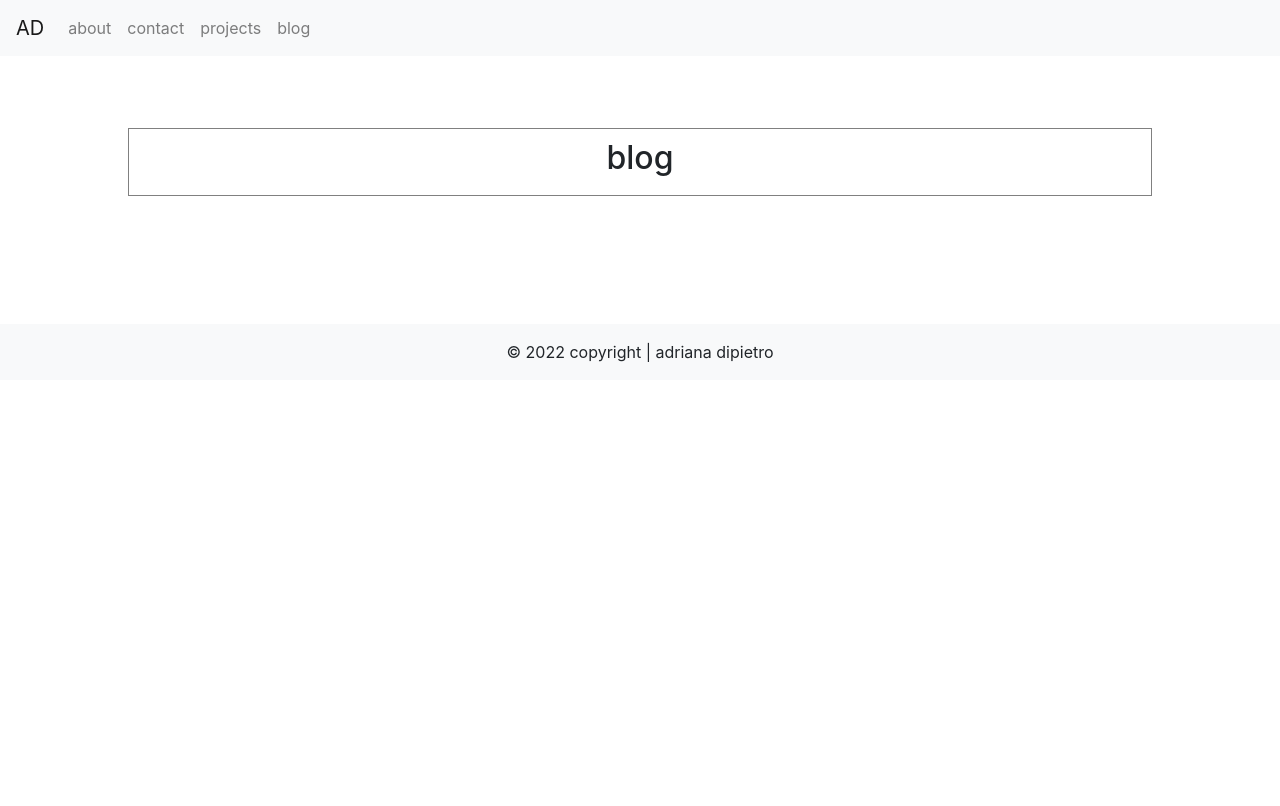
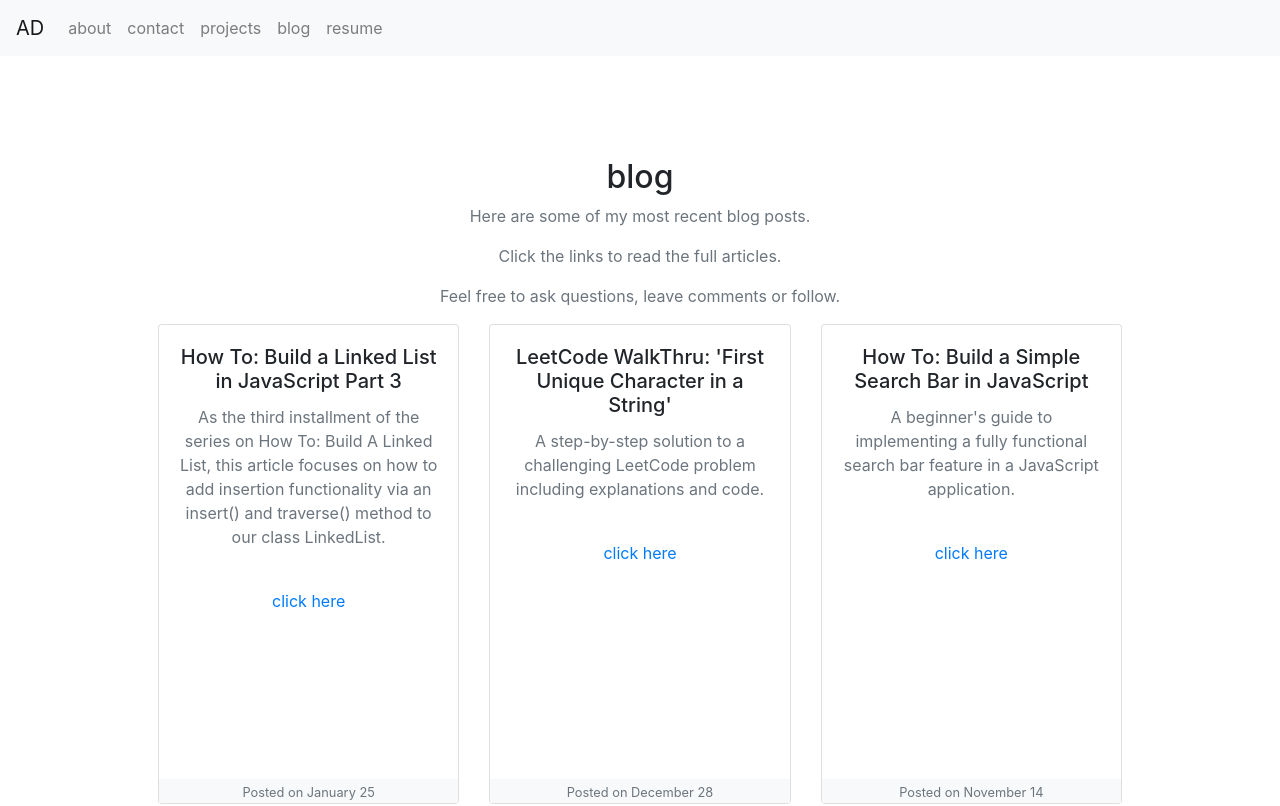
Before and after one commit to am20dipi/adrianadipietro, a React (Create React App) app in the folder frontend/: page /blog in a window 1280 px wide. Shown: the top 806 px of the page. Built offline with nearby package versions, Linux system fonts and the light colour scheme.

Commit message:
trying to display resume in Resume functional component; adding recent blog posts to Blog.js; styling Blog; adding contact info to Contact.js

```diff
--- a/frontend/src/components/App.js
+++ b/frontend/src/components/App.js
@@ -4,6 +4,7 @@ import About from './About'
 import Contact from './Contact'
 import Footer from './Footer'
 import Blog from './Blog'
+import Resume from './Resume'
 import React from 'react'
 import { BrowserRouter, Routes, Route, Link } from 'react-router-dom'
 
@@ -17,6 +18,7 @@ function App() {
             <Route path="/about" element={<About />} />
             <Route path="/contact" element={<Contact />} />
             <Route path="/blog" element={<Blog />} />
+            <Route path="/resume" element={<Resume />} />
           </Routes>
         </BrowserRouter>
     <Footer/>
--- a/frontend/src/components/Blog.js
+++ b/frontend/src/components/Blog.js
@@ -1,8 +1,52 @@
+import { Link } from 'react-router-dom'
+
+
 function Blog(){
     return (
         <div className="container">
             <h2>blog</h2>
+            <p className="text-muted">Here are some of my most recent blog posts.</p>
+            <p className="text-muted"> Click the links to read the full articles. </p>
+            <p className="text-muted"> Feel free to ask questions, leave comments or follow.</p>
+            <div className="card-deck">
+                <div className="card">
+                    <div className="card-body">
+                        <h5 className="card-title">How To: Build a Linked List in JavaScript Part 3</h5>
+                        <p className="card-text text-muted">
+                            As the third installment of the series on How To: Build A Linked List, this article focuses on
+                            how to add insertion functionality via an insert() and traverse() method to our class LinkedList.
+                        </p>
+                        <br/>
+                        <a href="https://dev.to/am20dipi/how-to-build-a-linked-list-in-javascript-part-3-77m" target="_blank" rel="noopener noreferrer" className="card-link">click here</a>
+
+                    </div>
+                    <p class="card-text bg-light"><small class="text-muted">Posted on January 25</small></p>
+                </div>
+                <div className="card">
+                    <div className="card-body">
+                        <h5 className="card-title">LeetCode WalkThru: 'First Unique Character in a String'</h5>
+                        <p className="card-text text-muted">
+                            A step-by-step solution to a challenging LeetCode problem including explanations and code.
+                        </p>
+                        <br/>
+                        <a href="https://dev.to/am20dipi/leetcode-walkthru-first-unique-character-in-a-string-1lh5" target="_blank" rel="noopener noreferrer" className="card-link">click here</a>
+                    </div>
+                    <p class="card-text bg-light"><small class="text-muted">Posted on December 28</small></p>
+                </div>
+                <div className="card">
+                    <div className="card-body">
+                        <h5 className="card-title">How To: Build a Simple Search Bar in JavaScript</h5>
+                        <p className="card-text text-muted">
+                            A beginner's guide to implementing a fully functional search bar feature in a JavaScript application.
+                        </p>
+                        <br/>
+                        <a href="https://dev.to/am20dipi/how-to-build-a-simple-search-bar-in-javascript-4onf"  target="_blank" rel="noopener noreferrer" className="card-link">click here</a>
+                    </div>
+                    <p class="card-text bg-light"><small class="text-muted">Posted on November 14</small></p>
+                </div>
+            </div>
         </div>
+
     )
 }
 
--- a/frontend/src/components/Contact.js
+++ b/frontend/src/components/Contact.js
@@ -4,7 +4,9 @@ function Contact(){
             <div className="container">
                 <h2>contact me</h2>
                 <p>...</p>
-
+                <p>adrianadipietro4@gmail.com</p>
+                <a href="https://www.linkedin.com/in/adriana-dipietro/" target="_blank" rel="noopener noreferrer" className="card-link">LinkedIn</a>
+                <a href="https://www.github.com/am20dipi/" target="_blank" rel="noopener noreferrer" className="card-link">Github</a>
             </div>
         </section>
     )
--- a/frontend/src/components/Navbar.js
+++ b/frontend/src/components/Navbar.js
@@ -23,6 +23,9 @@ function Navbar(){
                     <li className="nav-item">
                         <Link className="nav-link" to="/blog">blog</Link>
                     </li>
+                    <li className="nav-item">
+                        <Link className="nav-link" to="/resume">resume</Link>
+                    </li>
 
                 </ul>
             </div>
--- /dev/null
+++ b/frontend/src/components/Resume.js
@@ -0,0 +1,13 @@
+function Resume(){
+    return(
+        <div class="container">
+            <h2>resume</h2>
+            <embed src="Adriana DiPietro Resume.pdf" type="application/resume" width="800px" height="2100px" />
+
+
+        </div>
+
+    )
+}
+
+export default Resume
--- a/frontend/src/style.css
+++ b/frontend/src/style.css
@@ -14,11 +14,17 @@ code {
 
 .container {
   text-align: center;
-  border: grey solid 1px;
-  padding: 10px;
+  border: none;
+  padding: 30px;
   width: 80%;
   height: 50%;
   display: inline-grid;
   margin: 8rem;
 
 }
+
+.card {
+  width: 10rem;
+  height: 30rem;
+  display: inline-grid;
+}
```
Also changed, not shown: 1 other file (tests, documents, lock files or other folders).
